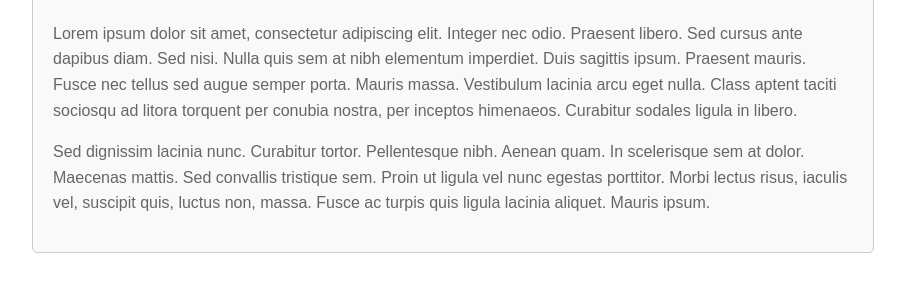
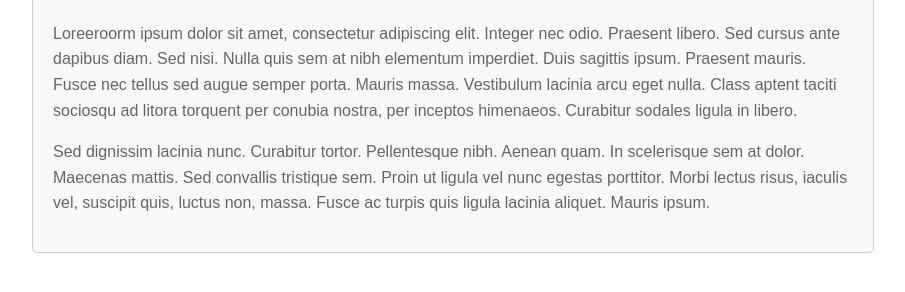
Before and after one commit to malcolmfrsr/terraform-repository, a plain HTML site: page website/error.html in a window 1280 px wide. Shown: the part 100-392 px from the top of the page, without its empty margins (187-1092 px from the left). Drawn offline with Linux system fonts and the light colour scheme.

Commit message:
Testing if keys still work

```diff
--- a/website/error.html
+++ b/website/error.html
@@ -32,7 +32,7 @@
 <div class="container">
     <h1>Hello, World!</h1>
     <p>
-        Lorem ipsum dolor sit amet, consectetur adipiscing elit. Integer nec odio. Praesent libero. Sed cursus ante dapibus diam. Sed nisi.
+       Loreeroorm ipsum dolor sit amet, consectetur adipiscing elit. Integer nec odio. Praesent libero. Sed cursus ante dapibus diam. Sed nisi.
         Nulla quis sem at nibh elementum imperdiet. Duis sagittis ipsum. Praesent mauris. Fusce nec tellus sed augue semper porta.
         Mauris massa. Vestibulum lacinia arcu eget nulla. Class aptent taciti sociosqu ad litora torquent per conubia nostra,
         per inceptos himenaeos. Curabitur sodales ligula in libero.
```
